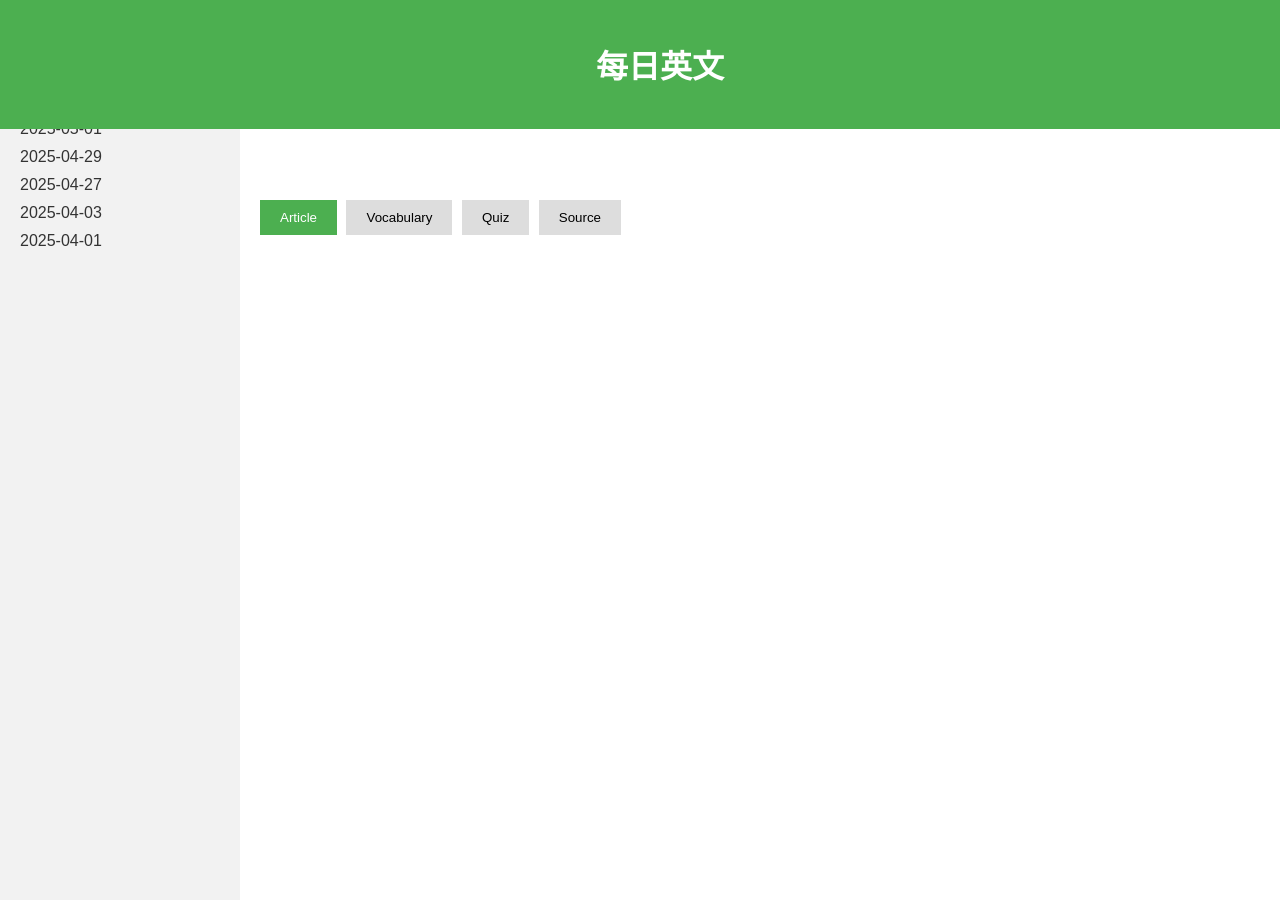
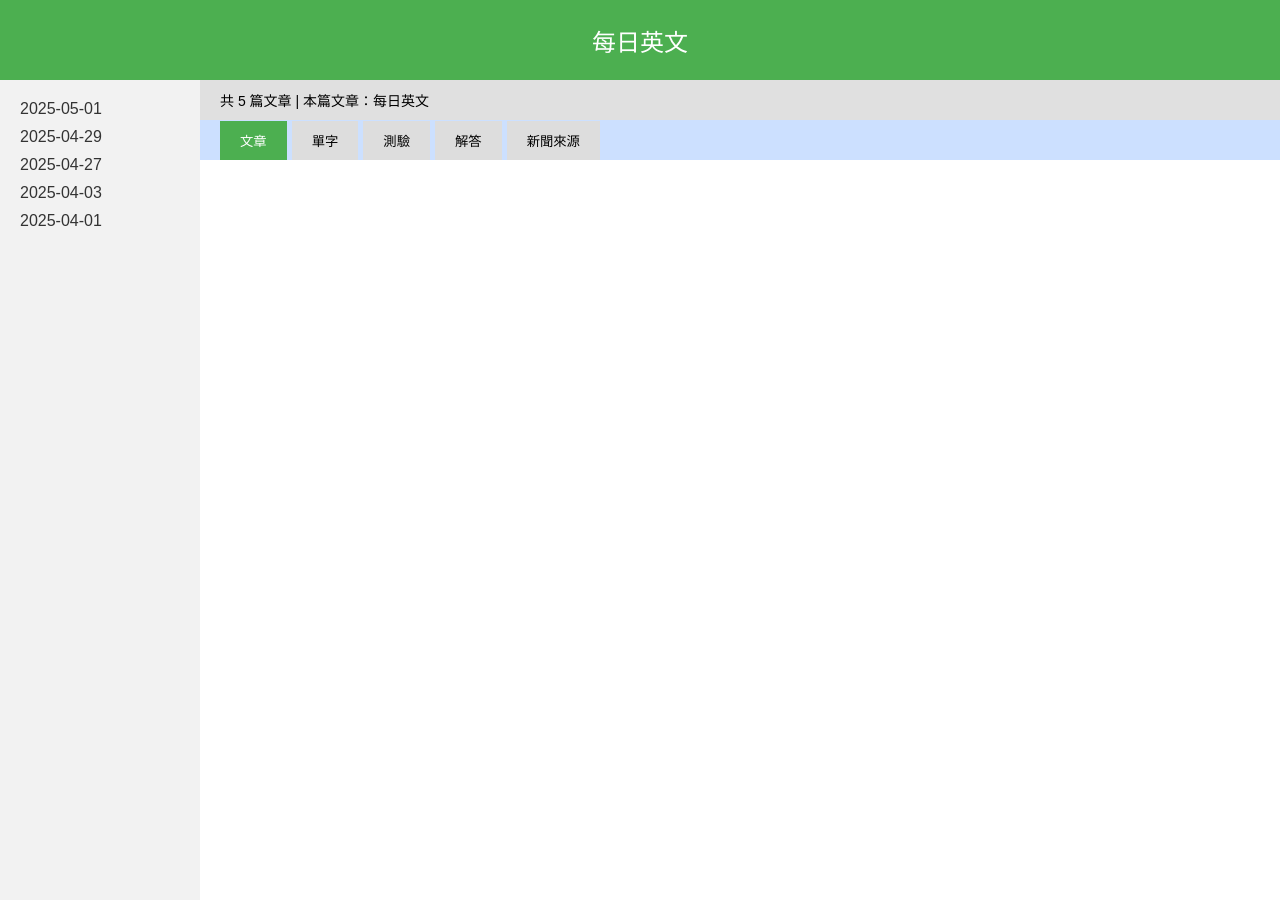
Before and after one commit to shwpatrick/daily-english, a Jekyll site: the page built from index.md, in a window 1280 px wide. Built offline with Jekyll 4.4.1, drawn with Linux system fonts in a browser that asks for light colours.

Commit message:
Update main.html
依照我提供的圖片重新調整排版 確保不會覆蓋

```diff
--- a/_layouts/main.html
+++ b/_layouts/main.html
@@ -7,16 +7,33 @@
     body {
       margin: 0;
       font-family: Arial, sans-serif;
+      background: #4da6ff;
+    }
+    .container {
+      display: grid;
+      grid-template-columns: 200px 1fr;
+      grid-template-rows: 80px 40px 40px 1fr;
+      grid-template-areas:
+        "header header"
+        "sidebar stats"
+        "sidebar tabs"
+        "sidebar content";
+      height: 100vh;
+    }
+    header {
+      grid-area: header;
+      background: #4CAF50;
+      color: white;
+      display: flex;
+      align-items: center;
+      justify-content: center;
+      font-size: 24px;
     }
     .sidebar {
-      width: 200px;
+      grid-area: sidebar;
       background: #f2f2f2;
       padding: 20px;
-      height: 100vh;
       overflow-y: auto;
-      position: fixed;
-      top: 100px; /* 移下 header 和 stats 高度 */
-      left: 0;
     }
     .sidebar a {
       display: block;
@@ -27,35 +44,20 @@
     .sidebar a:hover {
       text-decoration: underline;
     }
-    .content {
-      margin-left: 220px; /* 移出 sidebar 寬度 */
-      padding: 40px;
-      margin-top: 160px; /* 移下 header 和 stats 空間 */
-    }
-    header {
-      width: 100%;
-      text-align: center;
-      background: #4CAF50;
-      color: white;
-      padding: 20px;
-      position: fixed;
-      top: 0;
-      left: 0;
-      z-index: 1000;
-    }
     .stats {
-      text-align: center;
-      padding: 10px;
+      grid-area: stats;
       background: #e0e0e0;
-      width: 100%;
-      position: fixed;
-      top: 60px;
-      left: 0;
-      z-index: 900;
+      display: flex;
+      align-items: center;
+      padding-left: 20px;
       font-size: 14px;
     }
     .tabs {
-      margin-bottom: 20px;
+      grid-area: tabs;
+      background: #cce0ff;
+      display: flex;
+      align-items: center;
+      padding-left: 20px;
     }
     .tabs button {
       background: #ddd;
@@ -68,6 +70,12 @@
       background: #4CAF50;
       color: white;
     }
+    .content {
+      grid-area: content;
+      background: white;
+      padding: 20px;
+      overflow-y: auto;
+    }
     .tab-content {
       display: none;
     }
@@ -77,13 +85,10 @@
   </style>
 </head>
 <body>
+  <div class="container">
     <header>
-    <h1>每日英文</h1>
+      每日英文
     </header>
-
-  <div class="stats">
-    Total Articles: {{ site.posts | size }} | Now Viewing: {{ page.title }}
-  </div>
 
     <div class="sidebar">
       {% for post in site.posts %}
@@ -91,13 +96,19 @@
       {% endfor %}
     </div>
 
+    <div class="stats">
+      共 {{ site.posts | size }} 篇文章 | 本篇文章：{{ page.title }}
+    </div>
+
+    <div class="tabs">
+      <button class="tab-link active" onclick="openTab('article')">文章</button>
+      <button class="tab-link" onclick="openTab('vocabulary')">單字</button>
+      <button class="tab-link" onclick="openTab('quiz')">測驗</button>
+      <button class="tab-link" onclick="openTab('answer')">解答</button>
+      <button class="tab-link" onclick="openTab('source')">新聞來源</button>
+    </div>
+
     <div class="content">
-    <div class="tabs">
-      <button class="tab-link active" onclick="openTab('article')">Article</button>
-      <button class="tab-link" onclick="openTab('vocabulary')">Vocabulary</button>
-      <button class="tab-link" onclick="openTab('quiz')">Quiz</button>
-      <button class="tab-link" onclick="openTab('source')">Source</button>
-    </div>
       {% assign parts = content | split: '---' %}
       <div id="article" class="tab-content active">
         {{ parts[0] }}
@@ -108,8 +119,12 @@
       <div id="quiz" class="tab-content">
         {{ parts[2] }}
       </div>
+      <div id="answer" class="tab-content">
+        {{ parts[3] }}
+      </div>
       <div id="source" class="tab-content">
         {{ parts[4] }}
+      </div>
     </div>
   </div>
 
```
Lines whose indentation alone changed are shown as unchanged.
